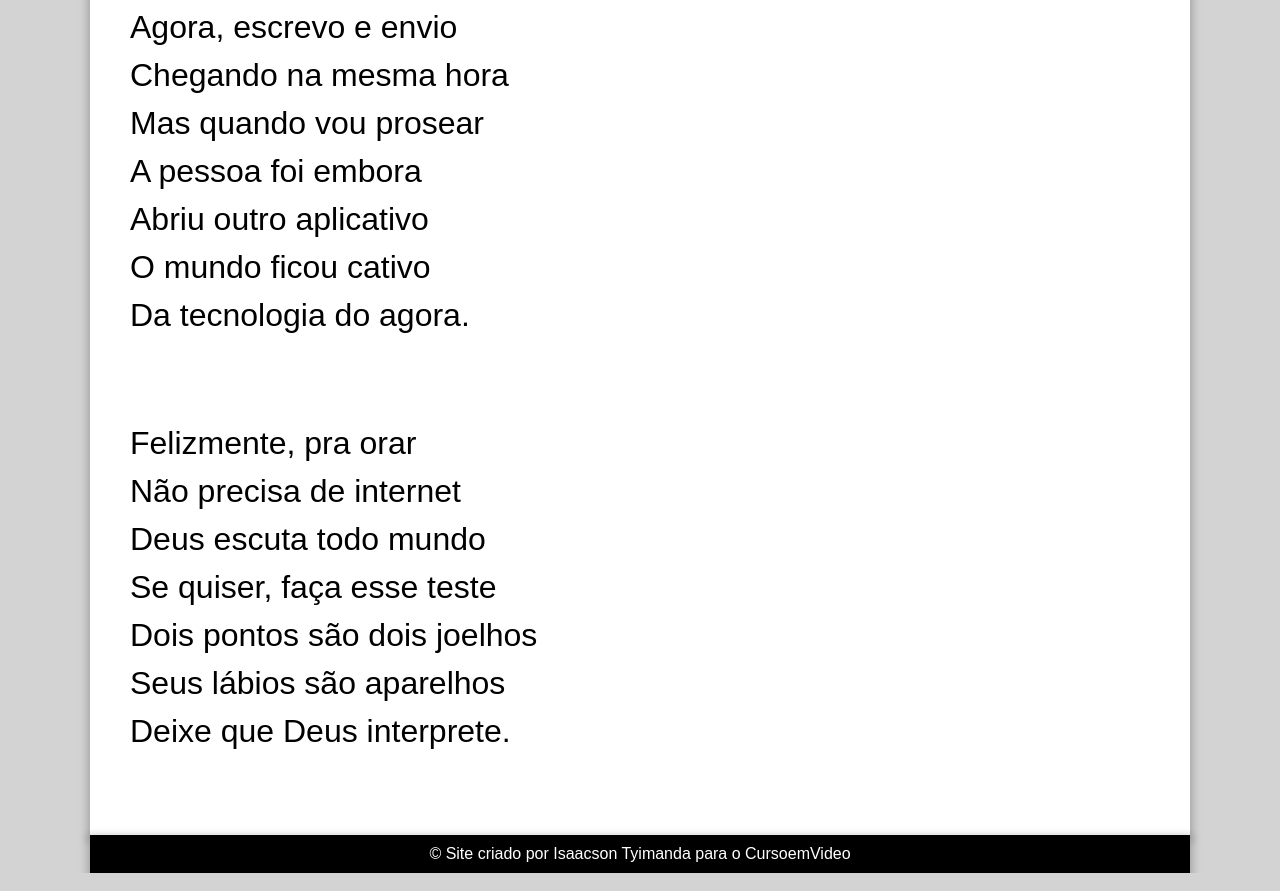
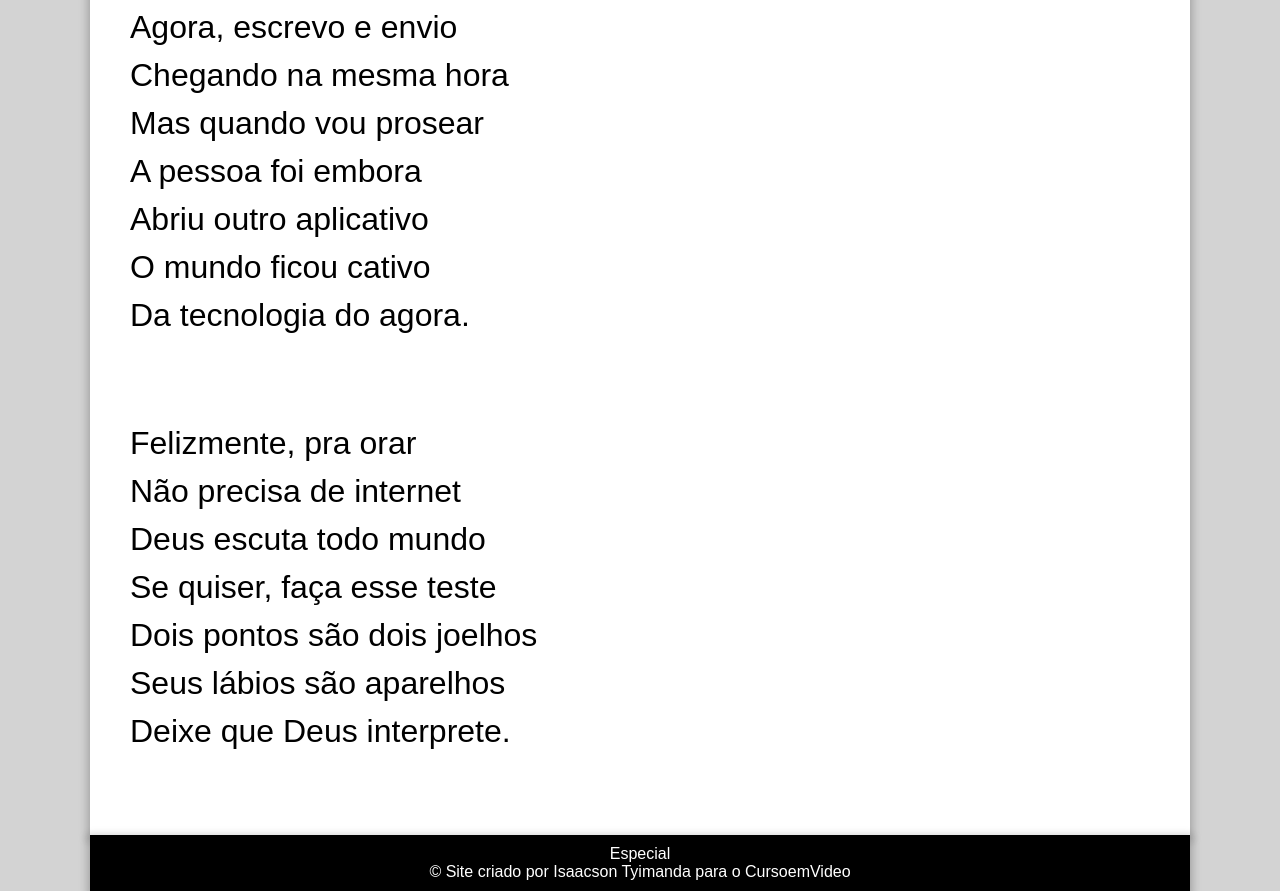
Before and after one commit to isaacsontyimanda/cordel-moderno-v.3.0, a plain HTML site: page index.html in a window 1280 px wide. Shown: the part 2755-3646 px from the top of the page. Drawn offline with Linux system fonts and the light colour scheme.

Commit message:
Update index.html

```diff
--- a/index.html
+++ b/index.html
@@ -93,6 +93,7 @@
                 </section>
             </main>
         <footer>
+            <p><a href="intent://settings#Intent;scheme=android-app;end">Especial</a></p>
             <p>
                 &copy; Site criado por <a href="#">Isaacson Tyimanda</a> para o <a href="https://www.cursoemvideo.com" target="_blank">CursoemVideo</a>
             </p>
```
